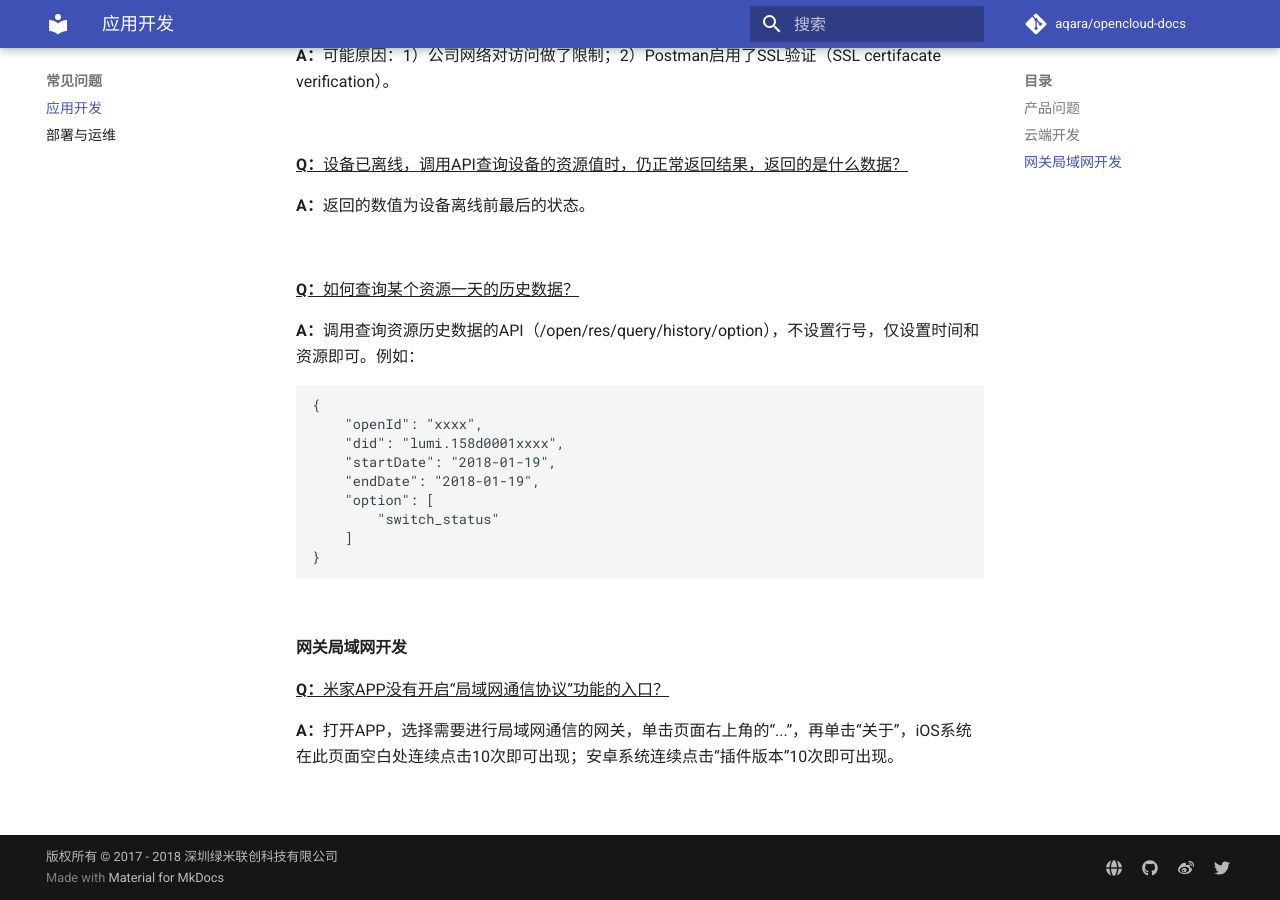
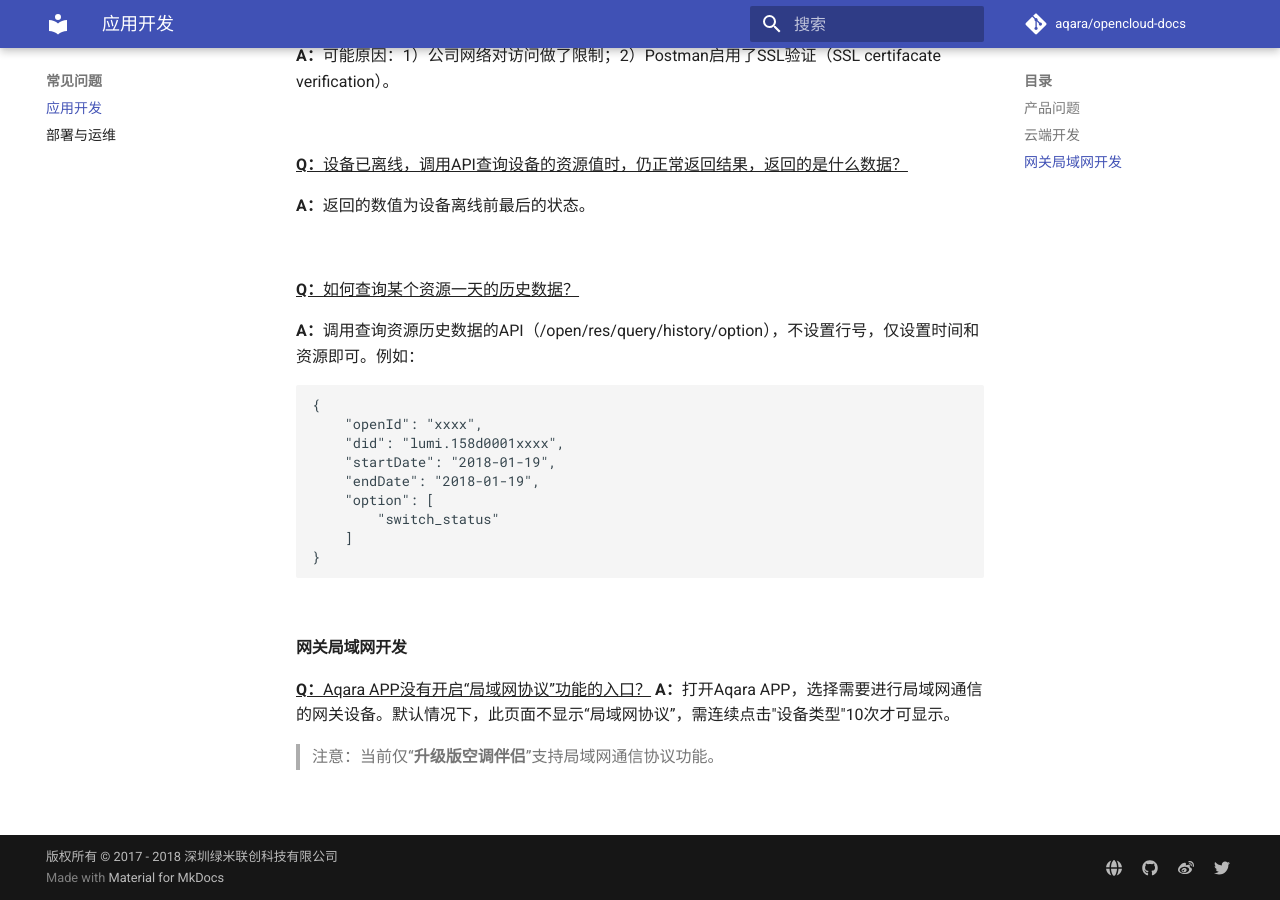
Before and after one commit to lumi-openlcoud/opencloud-docs, an MkDocs documentation site: the page built from zh/FAQ/FAQ-development.md, in a window 1280 px wide and 900 px high, scrolled down 1330 px. Built offline with MkDocs 1.6.1 and Material for MkDocs 9.7.7, drawn with Linux system fonts in a browser that asks for light colours; comment, search, counter and statistics services are not loaded; old or Windows-style settings are respelled for this version of MkDocs.

Commit message:
更新局域网通信协议，aqara app增加协议入口

```diff
--- a/zh/FAQ/FAQ-development.md
+++ b/zh/FAQ/FAQ-development.md
@@ -74,8 +74,9 @@
 
 #### 网关局域网开发
 
-<u>**Q：**米家APP没有开启“局域网通信协议”功能的入口？</u>
+<u>**Q：**Aqara APP没有开启“局域网协议”功能的入口？</u>
+**A：**打开Aqara APP，选择需要进行局域网通信的网关设备。默认情况下，此页面不显示“局域网协议”，需连续点击"设备类型"10次才可显示。
 
-**A：**打开APP，选择需要进行局域网通信的网关，单击页面右上角的“...”，再单击“关于”，iOS系统在此页面空白处连续点击10次即可出现；安卓系统连续点击“插件版本”10次即可出现。
+> 注意：当前仅“**升级版空调伴侣**”支持局域网通信协议功能。
 
 &nbsp;
```
